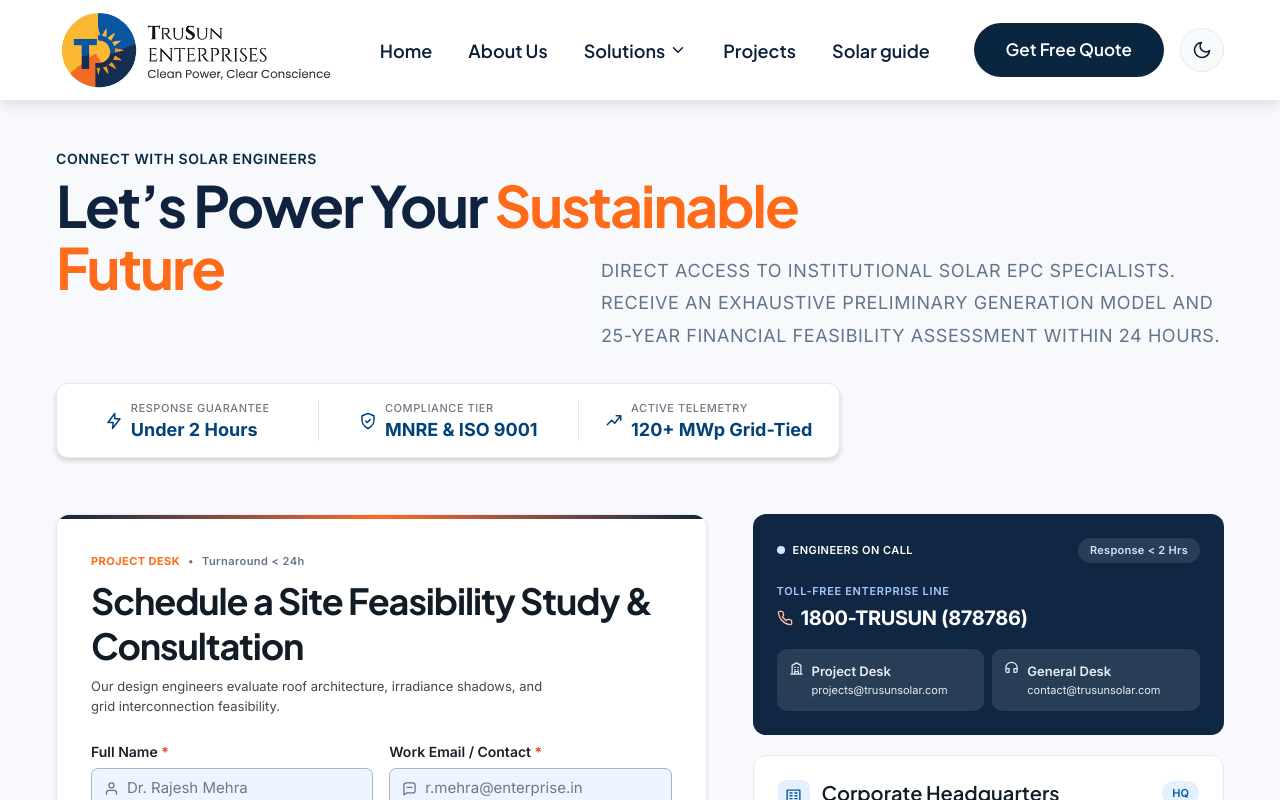
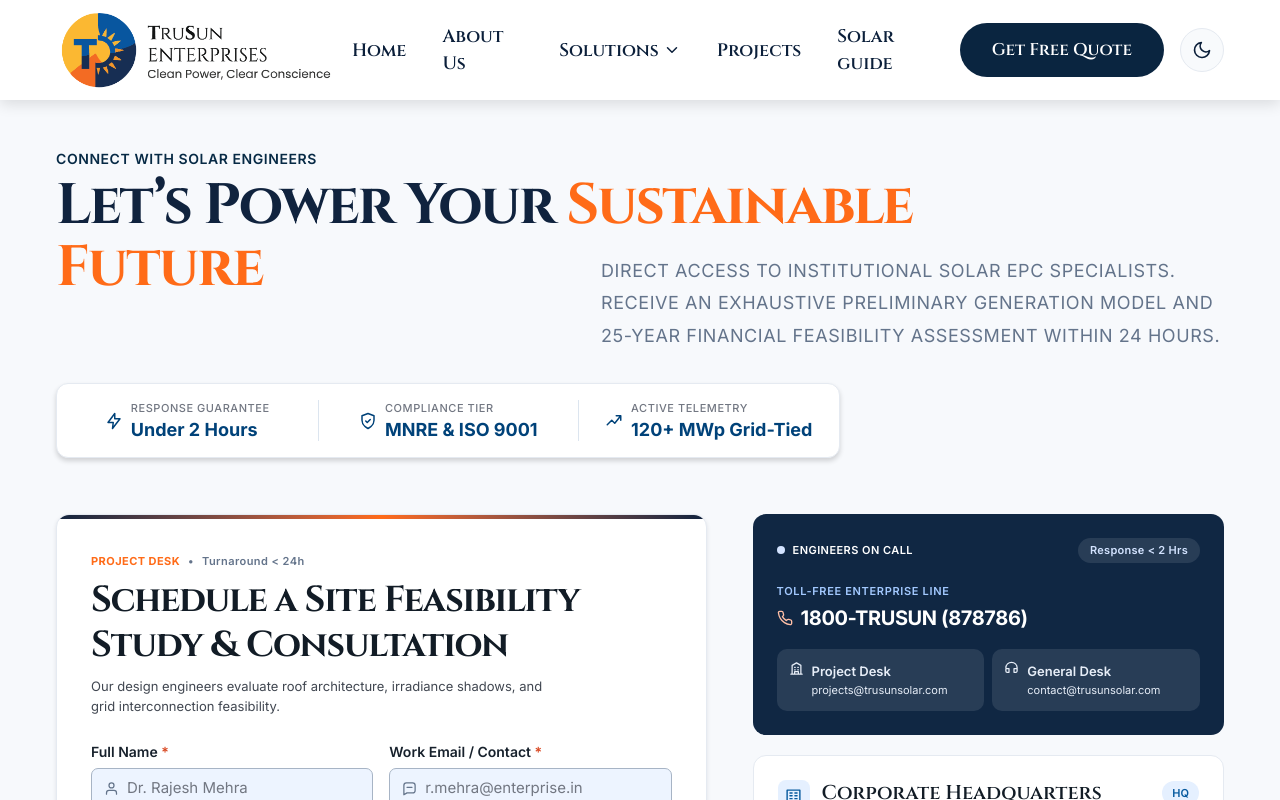
Before and after one commit to gstarinfotech/trusun, a Next.js app: page /contact-us in a window 1280 px wide. Shown: the top 800 px of the page. Built offline with nearby package versions, Linux system fonts and the light colour scheme.

Commit message:
added new font and logo

```diff
--- a/app/globals.css
+++ b/app/globals.css
@@ -33,15 +33,32 @@
   --color-blue: var(--blue);
   --color-navy: #0a2540;
   --color-accent: #ff6a13;
-  --font-sans: var(--f-body), system-ui, sans-serif;
-  --font-head: var(--f-head), Impact, sans-serif;
-  --font-serif:
-    var(--f-alt), system-ui, sans-serif;
-  --font-nav: var(--f-alt), system-ui, sans-serif;
-  --font-logo:
-    var(--f-alt), system-ui, sans-serif;
-  --font-alt: var(--f-alt), system-ui, sans-serif;
+  --font-sans: var(--f-body), sans-serif;
+  --font-nav: var(--f-body), sans-serif;
+  --font-serif: var(--f-cinzel), serif;
+  --font-alt: var(--f-cinzel), serif;
+  --font-logo: var(--f-cinzel), serif;
+  --font-head: var(--f-head), sans-serif;
 }
+
+h1,
+h2,
+h3,
+h4,
+h5,
+h6 {
+  font-family: var(--f-cinzel), serif;
+}
+
+h1.font-head {
+  font-family: var(--f-head), sans-serif;
+}
+
+body {
+  font-family: var(--f-body), sans-serif;
+  -webkit-font-smoothing: antialiased;
+}
+
 html {
   scroll-behavior: smooth;
   scroll-padding-top: 110px;
--- a/app/layout.tsx
+++ b/app/layout.tsx
@@ -1,22 +1,46 @@
 import type { Metadata } from "next";
-import { Inter, Anton, Plus_Jakarta_Sans } from "next/font/google";
+import { Inter, Anton, Cinzel } from "next/font/google";
 import { ThemeProvider } from "next-themes";
 import "../app/globals.css";
 
-const inter = Inter({ subsets: ["latin"], variable: "--f-body" });
-const anton = Anton({ subsets: ["latin"], weight: "400", variable: "--f-head" });
-const jakarta = Plus_Jakarta_Sans({ subsets: ["latin"], weight: ["500", "600", "700", "800"], variable: "--f-alt" });
+const inter = Inter({
+  subsets: ["latin"],
+  variable: "--f-body",
+});
+
+const anton = Anton({
+  subsets: ["latin"],
+  weight: "400",
+  variable: "--f-head",
+});
+
+const cinzel = Cinzel({
+  subsets: ["latin"],
+  weight: ["400", "500", "600", "700", "800", "900"],
+  variable: "--f-cinzel",
+});
 
 export const metadata: Metadata = {
   title: "Trusun Enterprises | Smarter Solar",
-  description: "Precision-engineered rooftop solar for homes, housing societies and businesses.",
+  description:
+    "Precision-engineered rooftop solar for homes, housing societies and businesses.",
 };
 
-export default function RootLayout({ children }: { children: React.ReactNode }) {
+export default function RootLayout({
+  children,
+}: {
+  children: React.ReactNode;
+}) {
   return (
     <html lang="en" suppressHydrationWarning>
-      <body className={`${inter.variable} ${anton.variable} ${jakarta.variable}`}>
-        <ThemeProvider attribute="data-theme" defaultTheme="light" enableSystem={false}>
+      <body
+        className={`${inter.variable} ${anton.variable} ${cinzel.variable}`}
+      >
+        <ThemeProvider
+          attribute="data-theme"
+          defaultTheme="light"
+          enableSystem={false}
+        >
           {children}
         </ThemeProvider>
       </body>
--- a/components/ContactPage.tsx
+++ b/components/ContactPage.tsx
@@ -69,7 +69,7 @@ export default function Contact() {
             </p>
 
             <div className="relative mt-1.5 lg:min-h-[128px]">
-              <h1 className="max-w-[866px] font-nav text-[27px] font-bold leading-[1.08] tracking-[-0.035em] text-[#10233E] dark:text-ink sm:text-[57px]">
+              <h1 className="max-w-[866px] font-serif text-[27px] font-bold leading-[1.08] tracking-[-0.035em] text-[#10233E] dark:text-ink sm:text-[57px]">
                 Let’s Power Your{" "}
                 <span className="text-[#FF6B18]">
                   Sustainable Future
@@ -104,11 +104,10 @@ export default function Contact() {
               ].map((item, i) => (
                 <div
                   key={item.label}
-                  className={`flex min-w-0 items-center gap-2 px-1.5 py-1.5 sm:justify-center sm:px-2 sm:py-0 ${
-                    i
+                  className={`flex min-w-0 items-center gap-2 px-1.5 py-1.5 sm:justify-center sm:px-2 sm:py-0 ${i
                       ? "border-t border-[#DCE5EF] dark:border-line sm:border-l sm:border-t-0"
                       : ""
-                  }`}
+                    }`}
                 >
                   <LineIcon
                     d={item.icon}
@@ -151,7 +150,7 @@ export default function Contact() {
                   </span>
                 </div>
 
-                <h2 className="mt-2 font-nav text-[21px] font-bold leading-[1.25] tracking-[-0.03em] text-[#121C26] dark:text-ink sm:text-[36px]">
+                <h2 className="mt-2 font-serif text-[21px] font-bold leading-[1.25] tracking-[-0.03em] text-[#121C26] dark:text-ink sm:text-[36px]">
                   Schedule a Site Feasibility Study &amp; Consultation
                 </h2>
 
@@ -222,11 +221,10 @@ export default function Contact() {
                           type="button"
                           aria-pressed={profile === item.label}
                           onClick={() => setProfile(item.label)}
-                          className={`flex h-[68px] w-full min-w-0 items-center gap-2 rounded-[10px] px-2.5 text-left text-[11px] font-semibold transition sm:text-[14px] ${
-                            profile === item.label
+                          className={`flex h-[68px] w-full min-w-0 items-center gap-2 rounded-[10px] px-2.5 text-left text-[11px] font-semibold transition sm:text-[14px] ${profile === item.label
                               ? "bg-[#102743] text-white dark:bg-[#245184] dark:text-white"
                               : "bg-[#EDF4FF] text-[#17212C] hover:bg-[#E2EDFC] dark:bg-[#172842] dark:text-[#E1EAF7] dark:hover:bg-[#203652]"
-                          }`}
+                            }`}
                         >
                           <LineIcon d={item.icon} size={15} />
 
@@ -402,7 +400,7 @@ export default function Contact() {
 
                   <div className="min-w-0 flex-1">
                     <div className="flex flex-wrap items-center justify-between gap-2">
-                      <h3 className="font-nav text-[15px] font-semibold leading-tight text-[#121C26] dark:text-ink sm:text-[20px]">
+                      <h3 className="font-serif text-[15px] font-semibold leading-tight text-[#121C26] dark:text-ink sm:text-[20px]">
                         Corporate Headquarters
                       </h3>
 
@@ -440,7 +438,7 @@ export default function Contact() {
               {/* REGIONAL SERVICE CLUSTERS */}
               <div className={`${cardClass} p-3 sm:p-6`}>
                 <div className="flex flex-wrap items-center justify-between gap-3">
-                  <h3 className="flex items-center gap-2 font-nav text-[15px] font-semibold text-[#121C26] dark:text-ink sm:text-[20px]">
+                  <h3 className="flex items-center gap-2 font-serif text-[15px] font-semibold text-[#121C26] dark:text-ink sm:text-[20px]">
                     <LineIcon
                       d="M12 2v4m0 12v4M2 12h4m12 0h4M5 5l3 3m8 8 3 3M19 5l-3 3m-8 8-3 3M12 9a3 3 0 100 6 3 3 0 000-6z"
                       size={17}
--- a/components/Faq.tsx
+++ b/components/Faq.tsx
@@ -39,7 +39,7 @@ export default function Faq() {
         <div className="text-center">
           <Eyebrow>Clarity &amp; Confidence</Eyebrow>
 
-          <h2 className="mt-1.5 font-serif text-[22px] font-semibold leading-tight text-ink sm:mt-2 sm:text-[clamp(1.9rem,3.8vw,3.1rem)]">
+          <h2 className="mt-1.5 font-serif text-[20px] font-semibold leading-tight text-ink sm:mt-2 sm:text-[clamp(1.9rem,3.8vw,3.1rem)]">
             Frequently Asked Questions
           </h2>
 
--- a/components/Hero.tsx
+++ b/components/Hero.tsx
@@ -38,7 +38,7 @@ export default function Hero() {
                 Engineering next-gen solar
               </span>
 
-              <h1 className="mt-5 font-head text-[34px] font-normal leading-[1.05] sm:mt-6 sm:text-[54px] md:text-[62px] lg:text-[70px]">
+              <h1 className=" font-head mt-5 font-head text-[34px] font-normal leading-[1.05] sm:mt-6 sm:text-[54px] md:text-[62px] lg:text-[70px]">
                 <span className="block">Power Your Future</span>
                 <span className="block">
                   with <span className="text-[#FF6B18]">Smarter Solar</span>.
--- a/components/Navbar.tsx
+++ b/components/Navbar.tsx
@@ -1,6 +1,6 @@
 "use client";
+
 import { asset } from "@/lib/asset";
-
 import { useEffect, useState } from "react";
 import Link from "next/link";
 import { useTheme } from "next-themes";
@@ -47,14 +47,11 @@ export default function Navbar() {
       <div
         className={`${wrap} relative flex h-[76px] items-center gap-3 sm:gap-4 lg:h-[100px]`}
       >
-
-
         <Link
           href="/"
           onClick={closeMenus}
           className="flex min-w-0 shrink-0 items-center"
         >
-
           <img
             src={asset(dark ? "/logo2.png" : "/logo.png")}
             alt="Trusun Enterprises"
@@ -71,9 +68,7 @@ export default function Navbar() {
               xl:max-w-[280px]
             "
           />
-
         </Link>
-
 
         <nav
           aria-label="Main"
@@ -83,7 +78,7 @@ export default function Navbar() {
           <Link
             href="/"
             onClick={closeMenus}
-            className="inline-flex items-center gap-1 rounded-lg px-2 py-2.5 font-nav text-[16px] font-semibold text-ink transition hover:text-[#FF6B18] sm:text-[17px] lg:px-0 lg:py-0 lg:text-[18px]"
+            className="inline-flex items-center gap-1 rounded-lg px-2 py-2.5 font-serif text-[16px] font-semibold text-ink transition hover:text-[#FF6B18] sm:text-[17px] lg:px-0 lg:py-0 lg:text-[18px]"
           >
             Home
           </Link>
@@ -91,7 +86,7 @@ export default function Navbar() {
           <Link
             href="/about"
             onClick={closeMenus}
-            className="inline-flex items-center gap-1 rounded-lg px-2 py-2.5 font-nav text-[16px] font-semibold text-ink transition hover:text-[#FF6B18] sm:text-[17px] lg:px-0 lg:py-0 lg:text-[18px]"
+            className="inline-flex items-center gap-1 rounded-lg px-2 py-2.5 font-serif text-[16px] font-semibold text-ink transition hover:text-[#FF6B18] sm:text-[17px] lg:px-0 lg:py-0 lg:text-[18px]"
           >
             About Us
           </Link>
@@ -101,7 +96,7 @@ export default function Navbar() {
               type="button"
               onClick={() => setSolutionsOpen((prev) => !prev)}
               aria-expanded={solutionsOpen}
-              className="inline-flex w-full items-center justify-between gap-1 rounded-lg px-2 py-2.5 font-nav text-[16px] font-semibold text-ink transition hover:text-[#FF6B18] sm:text-[17px] lg:w-auto lg:justify-start lg:px-0 lg:py-0 lg:text-[18px]"
+              className="inline-flex w-full items-center justify-between gap-1 rounded-lg px-2 py-2.5 font-serif text-[16px] font-semibold text-ink transition hover:text-[#FF6B18] sm:text-[17px] lg:w-auto lg:justify-start lg:px-0 lg:py-0 lg:text-[18px]"
             >
               <span>Solutions</span>
 
@@ -123,7 +118,6 @@ export default function Navbar() {
                   p-2
                   shadow-[0_8px_25px_rgba(0,0,0,0.18)]
                   dark:bg-[#10253b]
-
                   lg:absolute
                   lg:left-1/2
                   lg:top-[calc(100%+18px)]
@@ -148,7 +142,7 @@ export default function Navbar() {
                       bg-[#e9ecef]
                       px-3
                       py-3
-                      font-nav
+                      font-serif
                       text-[16px]
                       font-semibold
                       text-[#062d49]
@@ -177,7 +171,7 @@ export default function Navbar() {
           <Link
             href="/projects"
             onClick={closeMenus}
-            className="inline-flex items-center gap-1 rounded-lg px-2 py-2.5 font-nav text-[16px] font-semibold text-ink transition hover:text-[#FF6B18] sm:text-[17px] lg:px-0 lg:py-0 lg:text-[18px]"
+            className="inline-flex items-center gap-1 rounded-lg px-2 py-2.5 font-serif text-[16px] font-semibold text-ink transition hover:text-[#FF6B18] sm:text-[17px] lg:px-0 lg:py-0 lg:text-[18px]"
           >
             Projects
           </Link>
@@ -185,7 +179,7 @@ export default function Navbar() {
           <Link
             href="/solar-guide"
             onClick={closeMenus}
-            className="inline-flex items-center gap-1 rounded-lg px-2 py-2.5 font-nav text-[16px] font-semibold text-ink transition hover:text-[#FF6B18] sm:text-[17px] lg:px-0 lg:py-0 lg:text-[18px]"
+            className="inline-flex items-center gap-1 rounded-lg px-2 py-2.5 font-serif text-[16px] font-semibold text-ink transition hover:text-[#FF6B18] sm:text-[17px] lg:px-0 lg:py-0 lg:text-[18px]"
           >
             Solar guide
           </Link>
@@ -193,7 +187,7 @@ export default function Navbar() {
           <Link
             href="/contact-us"
             onClick={closeMenus}
-            className="mt-2 rounded-full bg-navy px-6 py-3 text-center font-nav text-[15px] font-semibold text-white lg:hidden"
+            className="mt-2 rounded-full bg-navy px-6 py-3 text-center font-serif text-[15px] font-semibold text-white lg:hidden"
           >
             Get Free Quote
           </Link>
@@ -202,7 +196,7 @@ export default function Navbar() {
         <div className="ml-auto flex shrink-0 items-center gap-2 sm:gap-3 lg:gap-4">
           <Link
             href="/contact-us"
-            className="hidden rounded-full bg-navy px-6 py-3 font-nav text-[15px] font-semibold text-white transition hover:brightness-125 lg:inline-block xl:px-8 xl:py-3.5 xl:text-[17px] dark:bg-[#1d5c85]"
+            className="hidden rounded-full bg-navy px-6 py-3 font-serif text-[15px] font-semibold text-white transition hover:brightness-125 lg:inline-block xl:px-8 xl:py-3.5 xl:text-[17px] dark:bg-[#1d5c85]"
           >
             Get Free Quote
           </Link>
--- a/components/Projects.tsx
+++ b/components/Projects.tsx
@@ -30,7 +30,7 @@ export default function Projects() {
             <div>
               <Eyebrow>Track Record</Eyebrow>
 
-              <h2 className="mt-1.5 font-serif text-[24px] font-semibold leading-[1.15] text-ink sm:mt-2 sm:text-[clamp(1.9rem,3.8vw,3.1rem)]">
+              <h2 className="mt-1.5 font-serif text-[20px] font-semibold leading-[1.15] text-ink sm:mt-2 sm:text-[clamp(1.9rem,3.8vw,3.1rem)]">
                 Featured Installations
               </h2>
             </div>
--- a/components/Solutions.tsx
+++ b/components/Solutions.tsx
@@ -41,7 +41,7 @@ export default function Solutions() {
         <div className="mx-auto w-full max-w-[1216px]">
           <Eyebrow>Targeted Solutions</Eyebrow>
 
-          <h2 className="mt-2 font-nav text-[27px] font-semibold leading-[1.15] text-ink sm:text-[34px] lg:text-[42px]">
+          <h2 className="mt-2 font-nav text-[24px] font-semibold leading-[1.15] text-ink sm:text-[34px] lg:text-[42px]">
             Powering Every Space With{" "}
             <span className="text-[#FF6B18]">Smarter Solar</span>
           </h2>
--- a/components/Testimonials.tsx
+++ b/components/Testimonials.tsx
@@ -76,7 +76,7 @@ export default function Testimonials() {
                 Real Homeowner Impact
               </span>
 
-              <h2 className="mt-3 max-w-[780px] font-serif text-[22px] font-semibold leading-[1.2] text-ink sm:mt-2.5 sm:text-[34px]">
+              <h2 className="mt-3 max-w-[780px] font-serif text-[18px] font-semibold leading-[1.2] text-ink sm:mt-2.5 sm:text-[30px]">
                 Trusted by 15,000+ rooftops.{" "}
                 <span className="text-blue">90% referral rate.</span>
               </h2>
--- a/components/Why.tsx
+++ b/components/Why.tsx
@@ -29,7 +29,7 @@ export default function Why() {
               <Eyebrow>The Engineering Distinction</Eyebrow>
             </div>
 
-            <h2 className="mt-2 font-nav text-[27px] font-semibold leading-[1.15] text-ink sm:text-[34px] lg:text-[3.1rem]">
+            <h2 className="mt-2 font-nav text-[24px] font-semibold leading-[1.15] text-ink sm:text-[34px] lg:text-[3.1rem]">
               Why People Trust Us
             </h2>
           </div>
```
Lines whose indentation alone changed are shown as unchanged.
